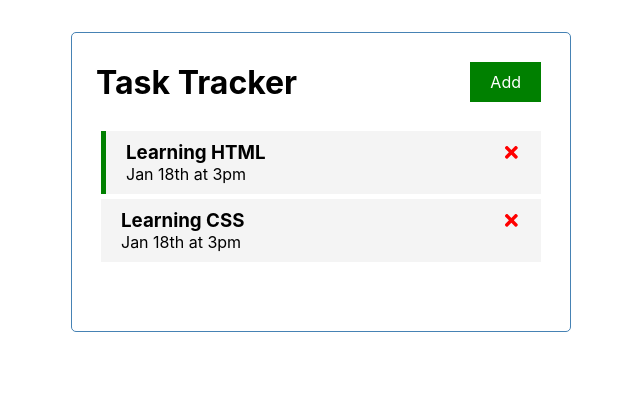
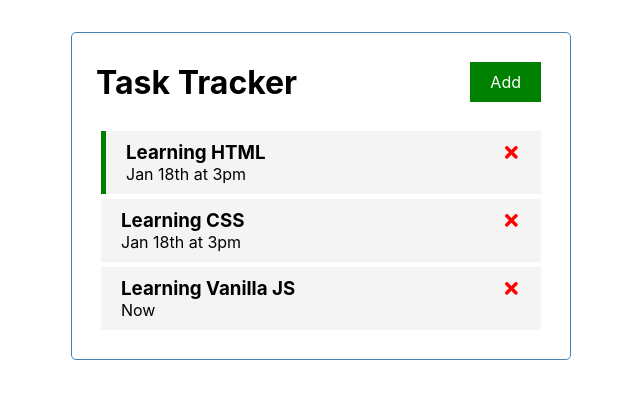
Before and after one commit to duclairdeugoue/react-tasktrackerapp, a React (Create React App) app: page / in a window 1280 px wide. Shown: the top 398 px of the page, without its empty margins (319-959 px from the left). Built offline with nearby package versions, Linux system fonts and the light colour scheme; data requests are answered from the project's data file.

Commit message:
[App.js]: adding add fxnality to the json server

```diff
--- a/db.json
+++ b/db.json
@@ -11,6 +11,12 @@
       "text": "Learning CSS",
       "day": "Jan 18th at 3pm",
       "reminder": false
+    },
+    {
+      "text": "Learning Vanilla JS",
+      "day": "Now",
+      "reminder": false,
+      "id": 3
     }
   ]
 }
--- a/src/App.js
+++ b/src/App.js
@@ -14,7 +14,7 @@ function App() {
     const getAllTask = async () => {
       const tasksFromServer = await fetchTasks();
       setTasks(tasksFromServer);
-    }
+    };
 
     getAllTask();
   }, []);
@@ -28,17 +28,30 @@ function App() {
   };
 
   // TODO: Add task
-  const addTask = (task) => {
-    const id = Math.floor(Math.random() * 10000) + 1;
+  const addTask = async (task) => {
+    const res = await fetch(`${API_URI}/tasks`, {
+      method: "POST",
+      headers: {
+        "Content-Type": "application/json",
+      },
+      body: JSON.stringify(task),
+    });
 
-    const newTask = { id, ...task };
-    setTasks([...tasks, newTask]);
+    const data = res.json();
+
+    setTasks([...tasks, data]);
+
+
+    // const id = Math.floor(Math.random() * 10000) + 1;
+
+    // const newTask = { id, ...task };
+    // setTasks([...tasks, newTask]);
   };
 
   // TODO: Delete task
   const deleteTask = async (id) => {
     await fetch(`${API_URI}/tasks/${id}`, {
-      method: "DELETE"
+      method: "DELETE",
     });
 
     setTasks(tasks.filter((task) => task.id !== id));
```
